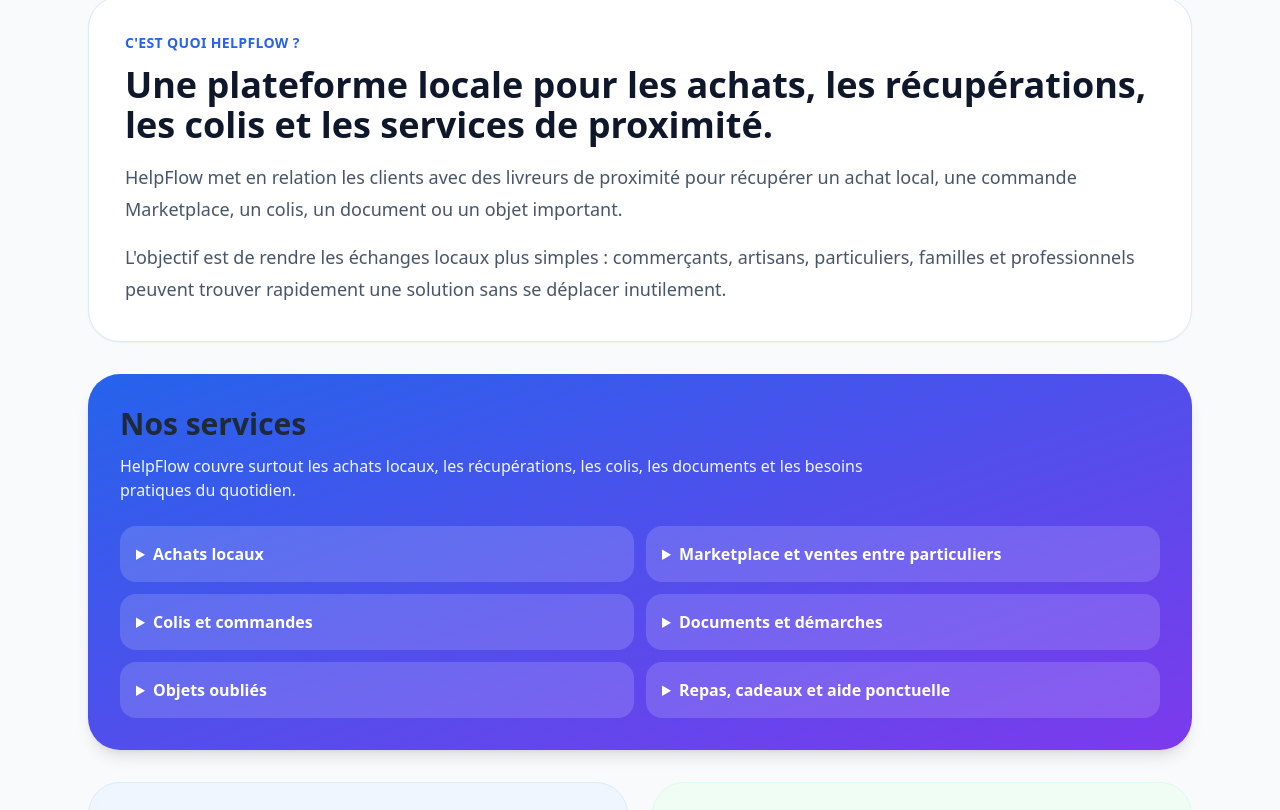
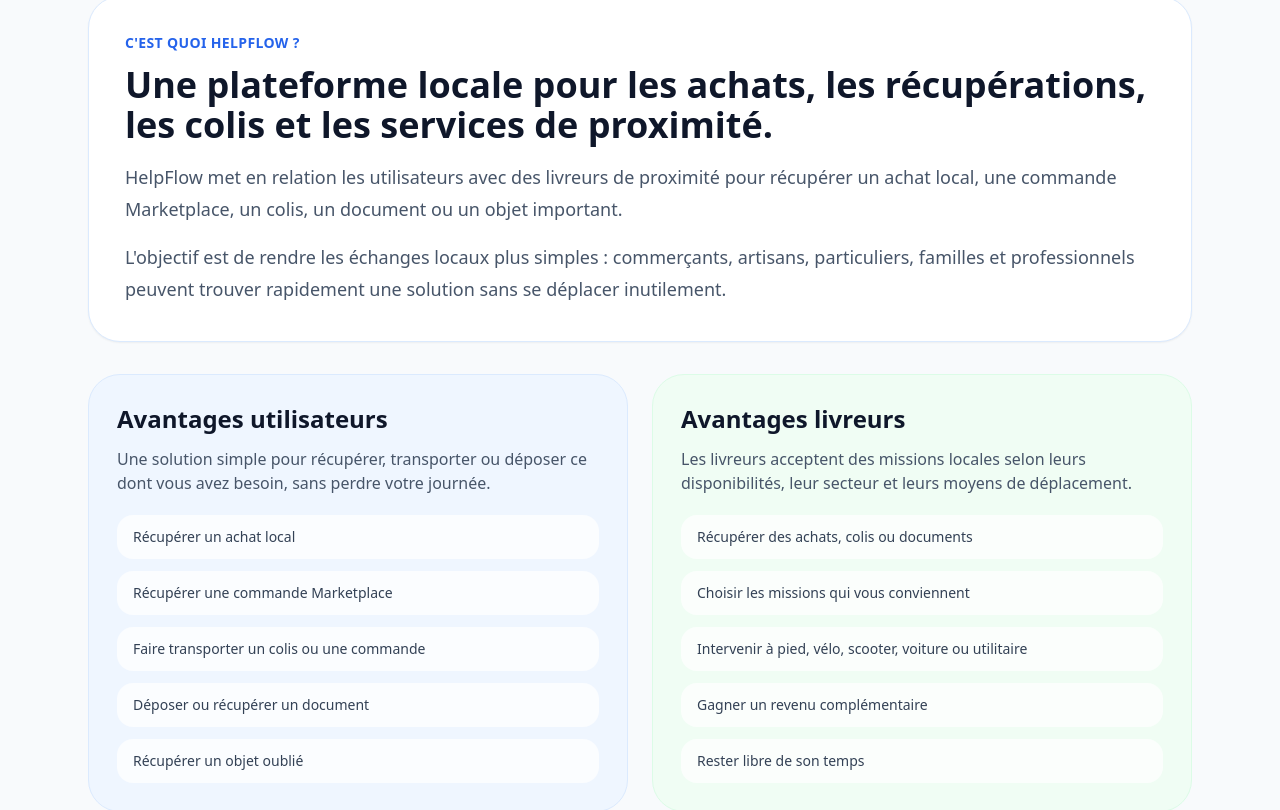
Before and after one commit to mrakachm/helpflow-new, a Next.js app: page / in a window 1280 px wide. Shown: the part 696-1506 px from the top of the page. Built offline with nearby package versions, Linux system fonts and the light colour scheme; no server answers.

Commit message:
Replace clients with users on landing page

```diff
--- a/src/components/landing/WhyHelpFlow.tsx
+++ b/src/components/landing/WhyHelpFlow.tsx
@@ -5,21 +5,6 @@
     <li className="rounded-2xl bg-white/75 px-4 py-3 text-sm font-medium text-slate-700">
       {children}
     </li>
-  );
-}
-
-function MissionBlock({
-  title,
-  children,
-}: {
-  title: string;
-  children: ReactNode;
-}) {
-  return (
-    <details className="rounded-2xl bg-white/15 p-4">
-      <summary className="cursor-pointer font-semibold">{title}</summary>
-      <div className="mt-3 text-sm leading-6 text-blue-50">{children}</div>
-    </details>
   );
 }
 
@@ -37,9 +22,9 @@
         </h2>
 
         <p className="mt-4 text-lg leading-8 text-slate-600">
-          HelpFlow met en relation les clients avec des livreurs de proximité
-          pour récupérer un achat local, une commande Marketplace, un colis, un
-          document ou un objet important.
+          HelpFlow met en relation les utilisateurs avec des livreurs de
+          proximité pour récupérer un achat local, une commande Marketplace, un
+          colis, un document ou un objet important.
         </p>
 
         <p className="mt-4 text-lg leading-8 text-slate-600">
@@ -49,53 +34,10 @@
         </p>
       </div>
 
-      <div className="mt-8 rounded-[2rem] bg-gradient-to-br from-blue-600 to-violet-600 p-7 text-white shadow-lg sm:p-8">
-        <h2 className="text-3xl font-black">Nos services</h2>
-
-        <p className="mt-3 max-w-3xl text-blue-50">
-          HelpFlow couvre surtout les achats locaux, les récupérations, les
-          colis, les documents et les besoins pratiques du quotidien.
-        </p>
-
-        <div className="mt-6 grid gap-3 md:grid-cols-2">
-          <MissionBlock title="Achats locaux">
-            Retrait chez un commerçant, artisan, marché, boutique de proximité,
-            pressing, fleuriste, pâtissier, couturier ou autre professionnel
-            local.
-          </MissionBlock>
-
-          <MissionBlock title="Marketplace et ventes entre particuliers">
-            Facebook Marketplace, Leboncoin, Vinted, Instagram, Snapchat,
-            groupe local ou vente entre particuliers à récupérer près de chez
-            vous.
-          </MissionBlock>
-
-          <MissionBlock title="Colis et commandes">
-            Colis à récupérer, commande à déposer, achat en magasin, retrait
-            local, petit transport ou livraison de proximité.
-          </MissionBlock>
-
-          <MissionBlock title="Documents et démarches">
-            Document administratif, courrier important, dossier professionnel,
-            justificatif, papier à déposer ou document à récupérer.
-          </MissionBlock>
-
-          <MissionBlock title="Objets oubliés">
-            Lunettes, clés, téléphone, portefeuille, sac, papiers importants ou
-            objet personnel resté à la maison, au travail ou chez un proche.
-          </MissionBlock>
-
-          <MissionBlock title="Repas, cadeaux et aide ponctuelle">
-            Repas préparé par un proche, gâteau fait maison, cadeau à remettre,
-            colis familial ou besoin simple du quotidien.
-          </MissionBlock>
-        </div>
-      </div>
-
       <div className="mt-8 grid gap-6 md:grid-cols-2">
         <div className="rounded-[2rem] border border-blue-100 bg-blue-50 p-7">
           <h2 className="text-2xl font-black text-slate-900">
-            Pour les clients
+            Avantages utilisateurs
           </h2>
 
           <p className="mt-3 text-slate-600">
@@ -114,7 +56,7 @@
 
         <div className="rounded-[2rem] border border-green-100 bg-green-50 p-7">
           <h2 className="text-2xl font-black text-slate-900">
-            Pour les livreurs
+            Avantages livreurs
           </h2>
 
           <p className="mt-3 text-slate-600">
```
